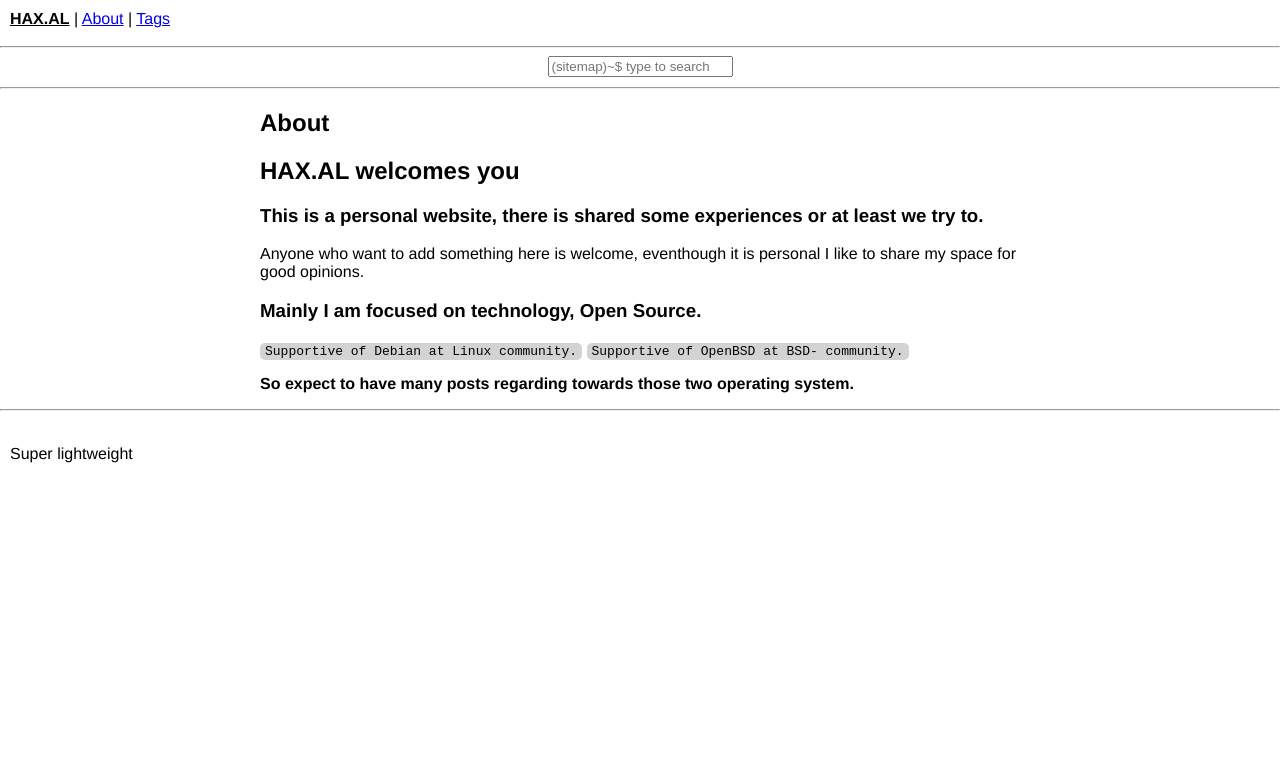
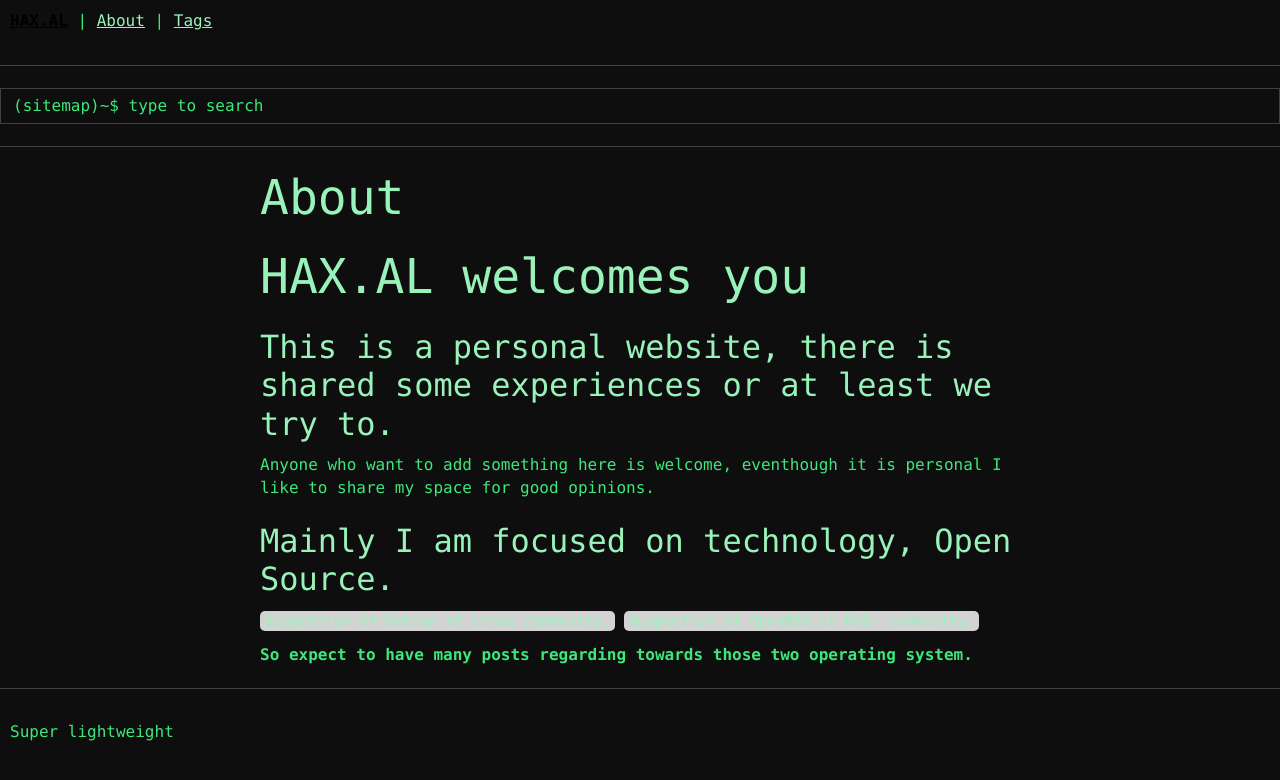
Before and after one commit to hedho/hax, a Jekyll site: the page built from about.md, in a window 1280 px wide. Shown: the top 780 px of the page. Built offline with Jekyll 4.4.1, drawn with Linux system fonts in a browser that asks for light colours; comment, search, counter and statistics services are not loaded.

Commit message:
Update style.html

```diff
--- a/_includes/head/style.html
+++ b/_includes/head/style.html
@@ -1,2 +1,2 @@
 {% capture styles %}{% include head/style.scss %}{% endcapture %}<style>{{ styles | scssify }}</style>
-<link rel="stylesheet" type="text/css" href="static/hacker.css">
+<link rel="stylesheet" type="text/css" href="https://hax.al/static/hacker.css">
```
